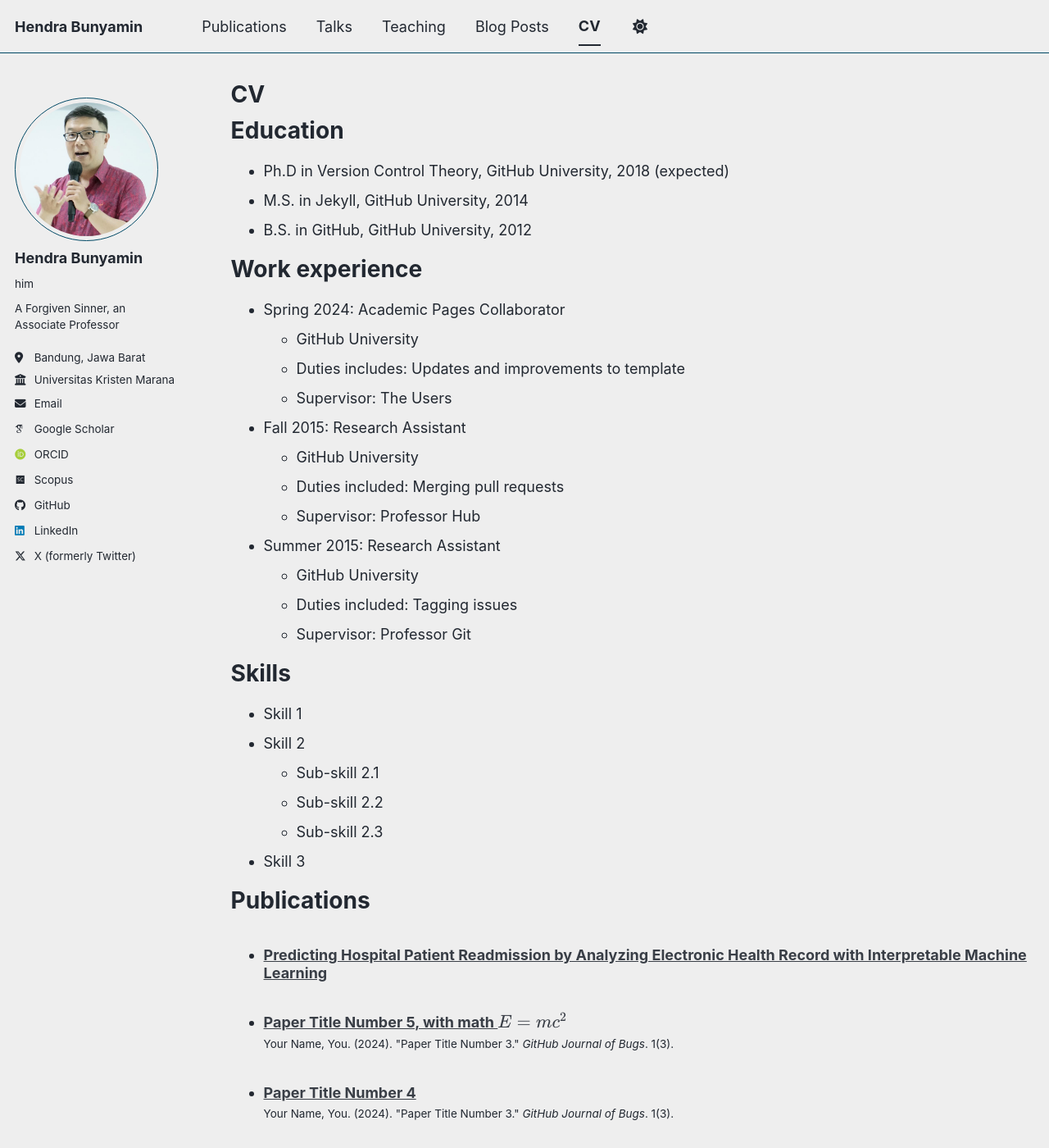
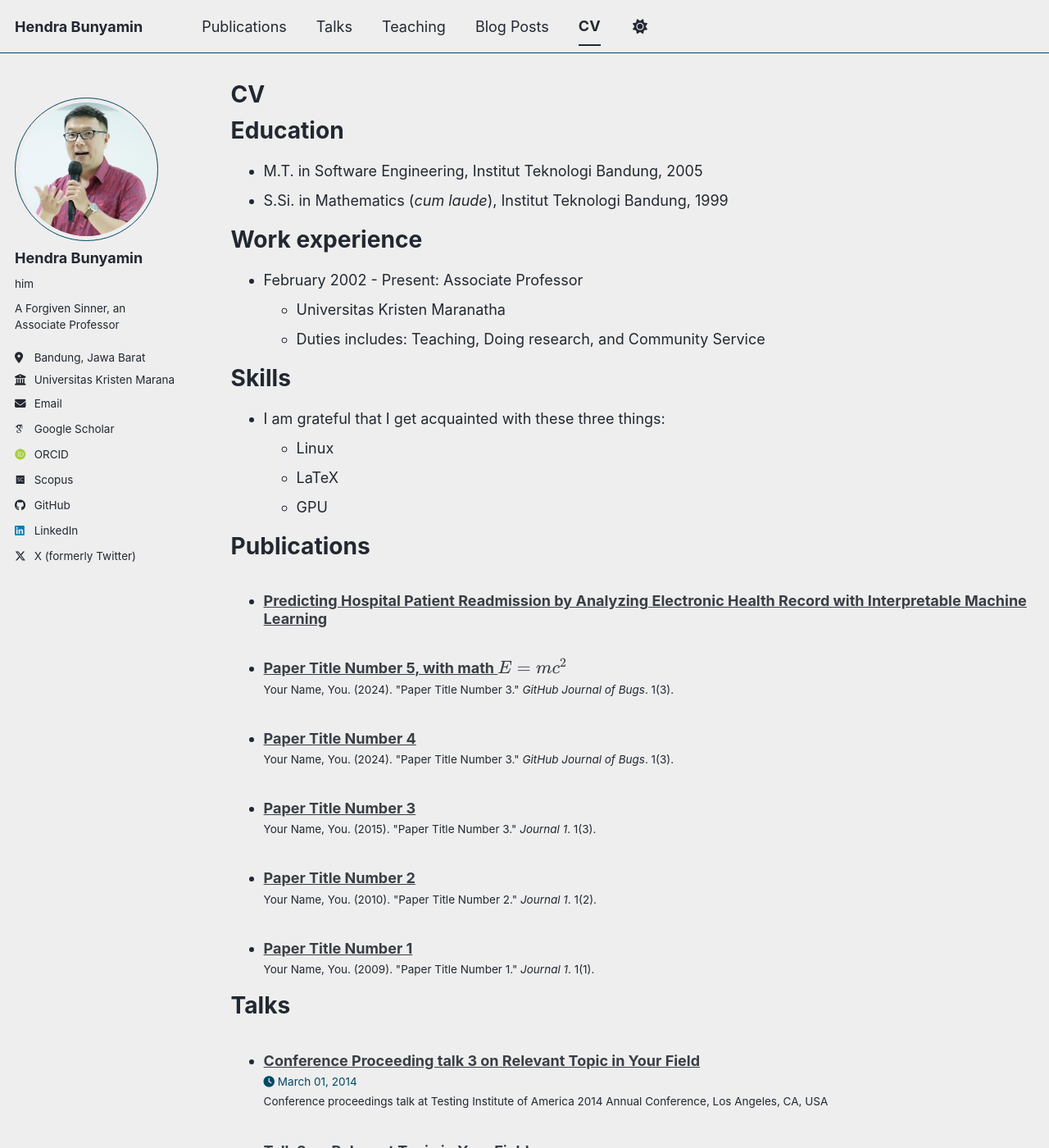
Before and after one commit to hbunyamin/hbunyamin.github.io, a Jekyll site: the page built from _pages/cv.md, in a window 1280 px wide and 1400 px high. Shown: the whole window at 82% size. Built offline with Jekyll 4.4.1, drawn with Linux system fonts in a browser that asks for light colours; some web fonts are replaced; a script bundle is joined from its source files by our own code; library files that are not in the unit come from our copies; some of the changed text lies outside the part shown.

Commit message:
Update CV and Readmission

```diff
--- a/_pages/cv.md
+++ b/_pages/cv.md
@@ -11,35 +11,21 @@
 
 Education
 ======
-* Ph.D in Version Control Theory, GitHub University, 2018 (expected)
-* M.S. in Jekyll, GitHub University, 2014
-* B.S. in GitHub, GitHub University, 2012
+* M.T. in Software Engineering, Institut Teknologi Bandung, 2005
+* S.Si. in Mathematics (_cum laude_), Institut Teknologi Bandung, 1999
 
 Work experience
 ======
-* Spring 2024: Academic Pages Collaborator
-  * GitHub University
-  * Duties includes: Updates and improvements to template
-  * Supervisor: The Users
-
-* Fall 2015: Research Assistant
-  * GitHub University
-  * Duties included: Merging pull requests
-  * Supervisor: Professor Hub
-
-* Summer 2015: Research Assistant
-  * GitHub University
-  * Duties included: Tagging issues
-  * Supervisor: Professor Git
+* February 2002 - Present: Associate Professor
+  * Universitas Kristen Maranatha
+  * Duties includes: Teaching, Doing research, and Community Service
 
 Skills
 ======
-* Skill 1
-* Skill 2
-  * Sub-skill 2.1
-  * Sub-skill 2.2
-  * Sub-skill 2.3
-* Skill 3
+* I am grateful that I get acquainted with these three things:
+  * Linux
+  * LaTeX
+  * GPU
 
 Publications
 ======
@@ -61,4 +47,4 @@
 
 Service and leadership
 ======
-* Currently signed in to 43 different slack teams
+* Currently the Head of Tim Penjamin Mutu Fakultas Teknologi dan Rekayasa Cerdas
```
Also changed, not shown: _publications/2024-10-01-paper-title-number-5.md (+2 -0 lines).
